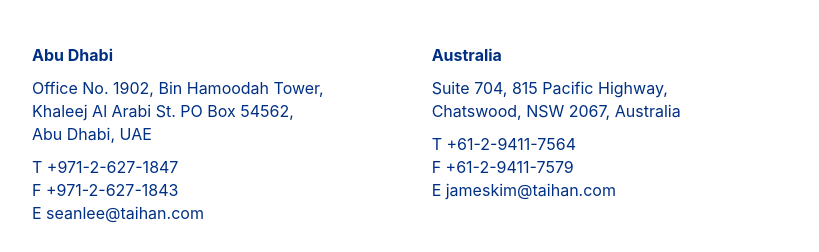
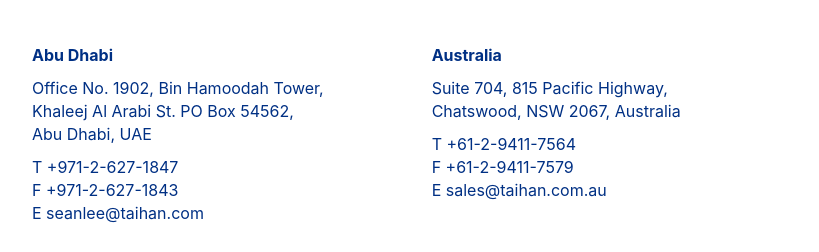
Before and after one commit to ryanpark/taihan_aus, a React (Vite) app: page /pages/global in a window 1280 px wide. Shown: the part 2740-2992 px from the top of the page, without its empty margins (208-1027 px from the left). Built offline with nearby package versions, Linux system fonts and the light colour scheme.

Commit message:
remove james

```diff
--- a/src/pages/Global.jsx
+++ b/src/pages/Global.jsx
@@ -475,7 +475,7 @@
                         </Line>
                         <Line>
                           T +61-2-9411-7564 <br />F +61-2-9411-7579 <br /> E
-                          jameskim@taihan.com
+                          sales@taihan.com.au
                         </Line>
                       </td>
                     </tr>
@@ -831,7 +831,7 @@
                         </Line>
                         <Line>
                           T +61-2-9411-7564 <br />F +61-2-9411-7579 <br /> E
-                          jameskim@taihan.com
+                          sales@taihan.com.au
                         </Line>
                       </td>
                     </tr>
```
